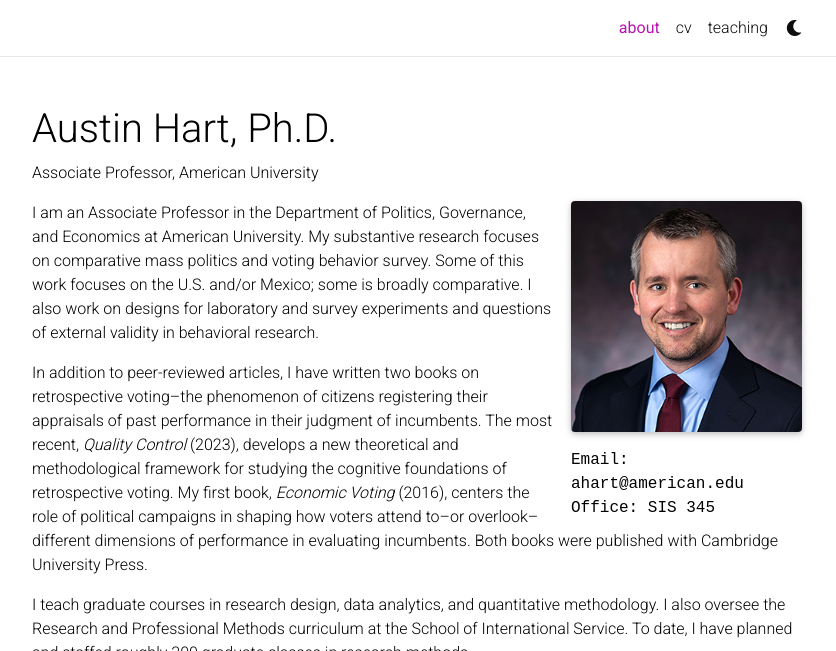
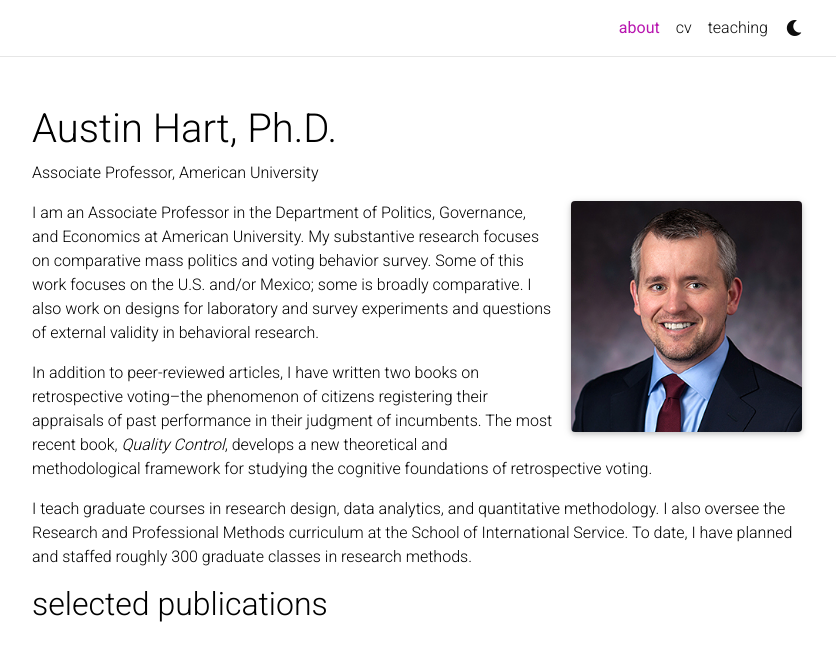
Before and after one commit to austin-hart-pols/austin-hart-pols.github.io, a Jekyll site: the page built from _pages/about.md, in a window 1280 px wide and 1037 px high, cut to the strip 0-651 px from the top of the window. Shown: the whole strip, without its empty margins (223-1059 px from the left). Built offline with Jekyll 4.4.1, drawn with Linux system fonts in a browser that asks for light colours; full-size pictures stand in for the smaller copies a plugin makes; comment, search, counter and statistics services are not loaded; a style sheet for code colours, icons or effects is not loaded.

Commit message:
format page

```diff
--- a/_pages/about.md
+++ b/_pages/about.md
@@ -9,9 +9,7 @@ profile:
   align: right
   image: prof_pic.jpg
   image_circular: false # crops the image to make it circular
-  address: >
-    <p>Email: ahart@american.edu</p>
-    <p>Office: SIS 345</p>
+  address:
 
 news: false  # includes a list of news items
 selected_papers: true # includes a list of papers marked as "selected={true}"
@@ -20,6 +18,6 @@ social: true  # includes social icons at the bottom of the page
 
 I am an Associate Professor in the Department of Politics, Governance, and Economics at American University. My substantive research focuses on comparative mass politics and voting behavior survey. Some of this work focuses on the U.S. and/or Mexico; some is broadly comparative. I also work on designs for laboratory and survey experiments and questions of external validity in behavioral research.
 
-In addition to peer-reviewed articles, I have written two books on retrospective voting--the phenomenon of citizens registering their appraisals of past performance in their judgment of incumbents. The most recent, *Quality Control* (2023), develops a new theoretical and methodological framework for studying the cognitive foundations of retrospective voting. My first book, *Economic Voting* (2016), centers the role of political campaigns in shaping how voters attend to--or overlook--different dimensions of performance in evaluating incumbents. Both books were published with Cambridge University Press.
+In addition to peer-reviewed articles, I have written two books on retrospective voting--the phenomenon of citizens registering their appraisals of past performance in their judgment of incumbents. The most recent book, *Quality Control*, develops a new theoretical and methodological framework for studying the cognitive foundations of retrospective voting.
 
 I teach graduate courses in research design, data analytics, and quantitative methodology. I also oversee the Research and Professional Methods curriculum at the School of International Service. To date, I have planned and staffed roughly 300 graduate classes in research methods.
```
